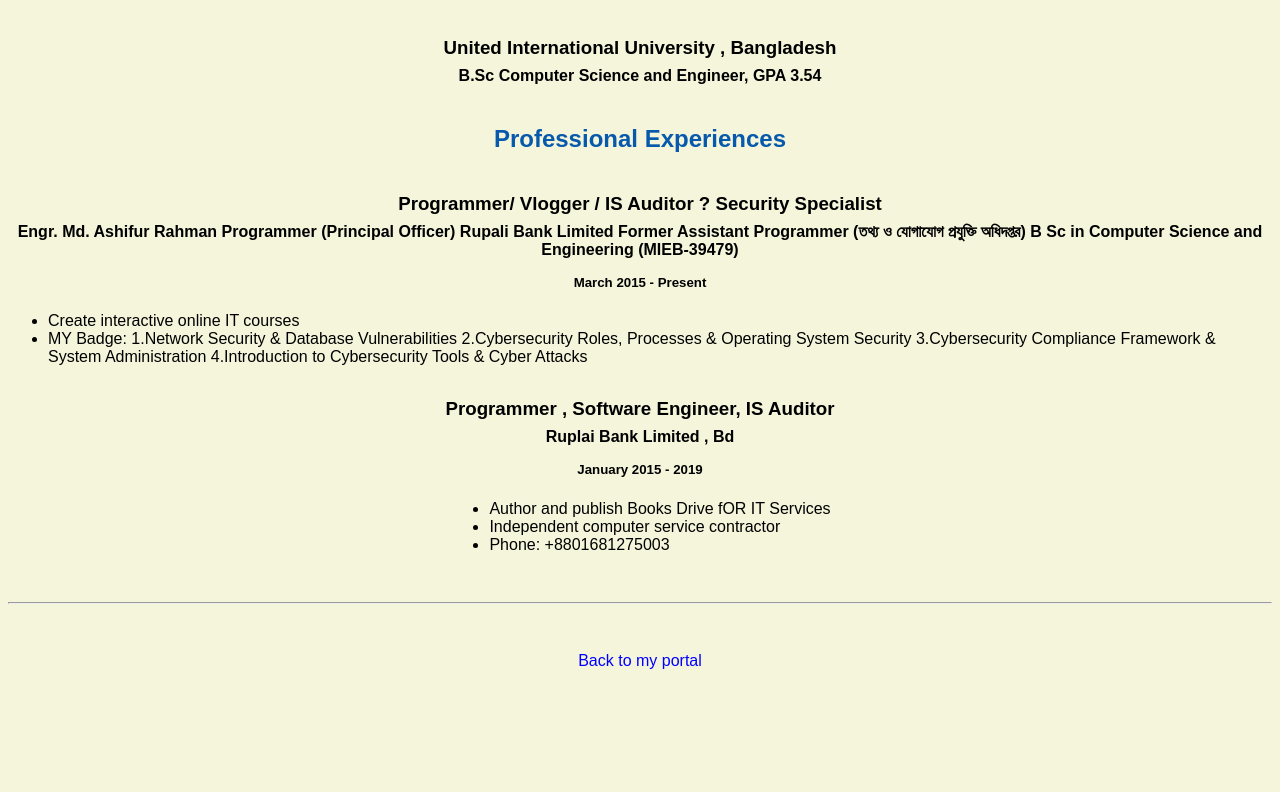
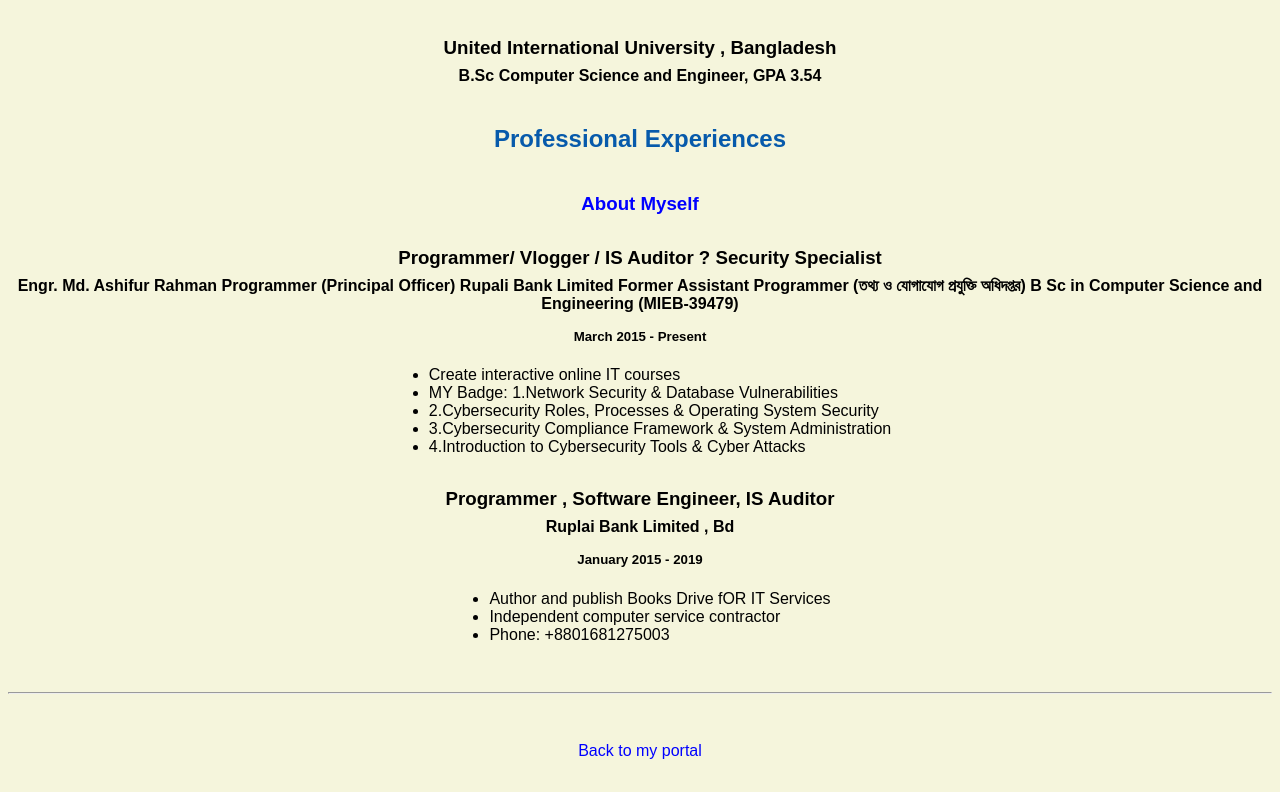
Before and after one commit to dxsaki/ashifurrahman.github.io, a plain HTML site: page resume.html in a window 1280 px wide. Shown: the part 740-1532 px from the top of the page. Before the commit the page ends 1442 px from the top, so only its background shows below. Drawn offline with Linux system fonts and the light colour scheme.

Commit message:
Update resume.html

```diff
--- a/resume.html
+++ b/resume.html
@@ -34,6 +34,7 @@
     <h4>B.Sc Computer Science and Engineer, GPA 3.54</h4>
 
     <h2>Professional Experiences</h2>
+    <h3><p><a href="https://ashifuriknow.wordpress.com/" target="_blank">About Myself</a><p><h3>
 
     <h3>Programmer/ Vlogger / IS Auditor ? Security Specialist </h3>
     <h4>Engr. Md. Ashifur Rahman
@@ -46,10 +47,10 @@
         <li>Create interactive online IT courses</li>
         <li>MY Badge:
 
-1.Network Security & Database Vulnerabilities
-2.Cybersecurity Roles, Processes & Operating System Security
-3.Cybersecurity Compliance Framework & System Administration
-4.Introduction to Cybersecurity Tools & Cyber Attacks</li>
+1.Network Security & Database Vulnerabilities </li>
+<li>2.Cybersecurity Roles, Processes & Operating System Security </li>
+<li>3.Cybersecurity Compliance Framework & System Administration </li>
+<li>4.Introduction to Cybersecurity Tools & Cyber Attacks</li>
       </ul>
 
     <h3>Programmer , Software Engineer, IS Auditor</h3>
@@ -65,6 +66,7 @@
   <footer>
   <hr>
   <p><a href="index.html">Back to my portal</a><p>
+
   </footer>
 
 </html>
```
